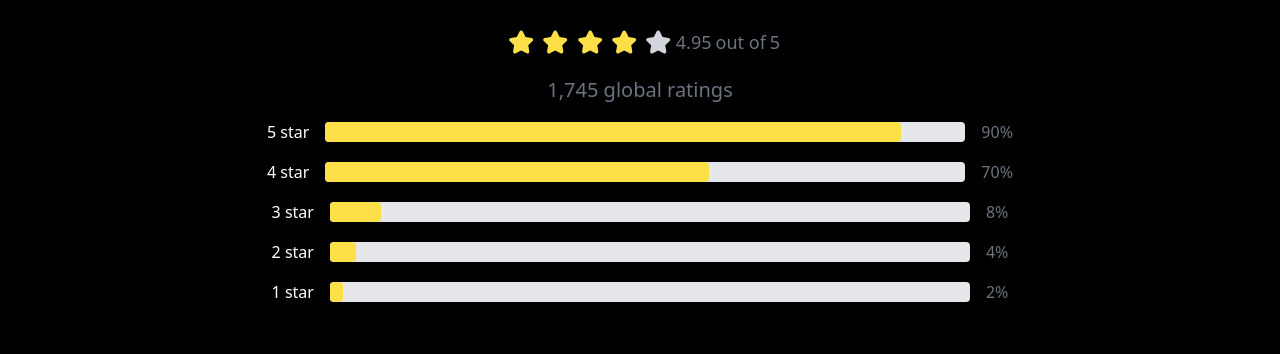
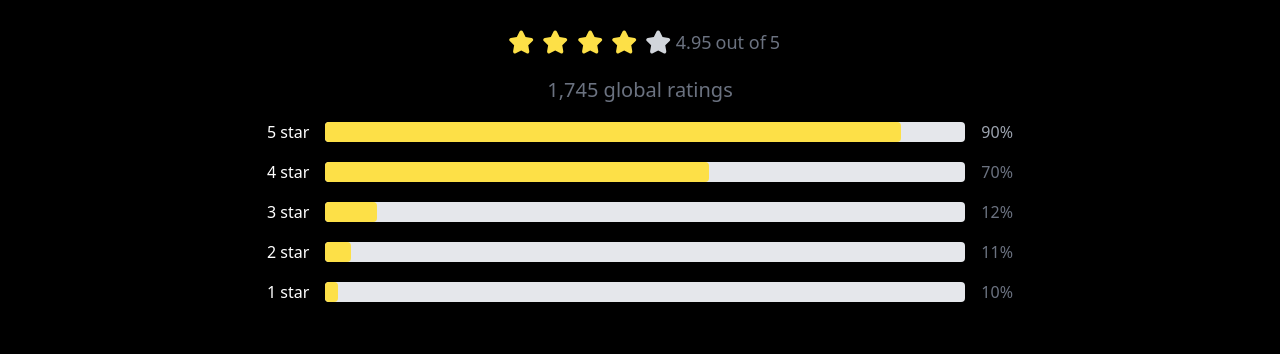
Before and after one commit to LEBATUNG2910/COS30049, a React (Create React App) app in the folder NEW/Frontend/: page / in a window 1280 px wide. Shown: the part 2392-2746 px from the top of the page. Built offline with nearby package versions, Linux system fonts and the light colour scheme.

Commit message:
Frontend

```diff
--- a/NEW/Frontend/public/index.html
+++ b/NEW/Frontend/public/index.html
@@ -41,3 +41,8 @@
     -->
   </body>
 </html>
+<style>
+  body {
+    background-color: black;
+  }
+</style>
--- a/NEW/Frontend/src/App.js
+++ b/NEW/Frontend/src/App.js
@@ -10,7 +10,7 @@ import { Toaster } from "react-hot-toast";
 import Dashboard from "./pages/Dashboard";
 import NFTs from "./pages/NFTs";
 import Token from "./pages/Token";
-import { Web3Provider } from './pages/Web3Context';
+import { Web3Provider } from "./pages/Web3Context";
 import HistoryPage from "./components/Loader/HistoryPage";
 
 axios.defaults.baseURL = "http://localhost:8000";
@@ -34,8 +34,8 @@ function App() {
             <Route path="/Login" element={<Login />} />
             <Route path="/Dashboard" element={<Dashboard />} />
             <Route path="/Token" element={<Token />} />
-            <Route path="/history" element={<HistoryPage />} /> {/* Route for the history page */}
-
+            <Route path="/history" element={<HistoryPage />} />{" "}
+            {/* Route for the history page */}
           </Routes>
         </div>
       </Web3Provider>
--- a/NEW/Frontend/src/components/Loader/HistoryPage.jsx
+++ b/NEW/Frontend/src/components/Loader/HistoryPage.jsx
@@ -54,7 +54,7 @@ const HistoryPage = () => {
       return <p>Error: {error}</p>;
     } else {
       return (
-        <div className="bg-black w-full h-screen ">
+        <div className="bg-black w-full home-bg h-full ">
           <p className="text-white flex justify-center mb-10 xl:text-5xl text-3xl font-mono text-center">
             Transaction History
           </p>
@@ -89,7 +89,7 @@ const HistoryPage = () => {
                   Timestamp:{" "}
                   {new Date(transaction.timeStamp * 1000).toLocaleString()}
                 </p>
-                <hr />
+                <br />
               </div>
             ))
           )}
--- a/NEW/Frontend/src/pages/Home.jsx
+++ b/NEW/Frontend/src/pages/Home.jsx
@@ -358,7 +358,7 @@ function Home() {
                   style={{ width: "90%" }}
                 ></div>
               </div>
-              <span className="text-base font-medium text-gray-500">90%</span>
+              <span className="text-base font-medium text-gray-400">90%</span>
             </div>
             <div className="flex items-center justify-center mt-4">
               <p className="text-base font-medium text-white ">4 star</p>
@@ -373,9 +373,7 @@ function Home() {
               </span>
             </div>
             <div className="flex items-center justify-center mt-4">
-              <p className="text-base font-medium text-white dark:text-blue-500 ">
-                3 star
-              </p>
+              <p className="text-base font-medium text-white">3 star</p>
               <div className="w-2/4 h-5 mx-4 bg-gray-200 rounded dark:bg-gray-700">
                 <div
                   className="h-5 bg-yellow-300 rounded"
@@ -383,13 +381,11 @@ function Home() {
                 ></div>
               </div>
               <span className="text-base font-medium text-gray-500 dark:text-gray-400">
-                8%
+                12%
               </span>
             </div>
             <div className="flex items-center justify-center mt-4">
-              <p className="text-base font-medium text-white dark:text-blue-500 ">
-                2 star
-              </p>
+              <p className="text-base font-medium text-white ">2 star</p>
               <div className="w-2/4 h-5 mx-4 bg-gray-200 rounded dark:bg-gray-700">
                 <div
                   className="h-5 bg-yellow-300 rounded"
@@ -397,13 +393,11 @@ function Home() {
                 ></div>
               </div>
               <span className="text-base font-medium text-gray-500 dark:text-gray-400">
-                4%
+                11%
               </span>
             </div>
             <div className="flex items-center justify-center mt-4">
-              <p className="text-base font-medium text-white dark:text-blue-500 ">
-                1 star
-              </p>
+              <p className="text-base font-medium text-white ">1 star</p>
               <div className="w-2/4 h-5 mx-4 bg-gray-200 rounded dark:bg-gray-700">
                 <div
                   className="h-5 bg-yellow-300 rounded"
@@ -411,7 +405,7 @@ function Home() {
                 ></div>
               </div>
               <span className="text-base font-medium text-gray-500 dark:text-gray-400">
-                2%
+                10%
               </span>
             </div>
           </div>
```
Also changed, not shown: 1 other file (tests, documents, lock files or other folders).
